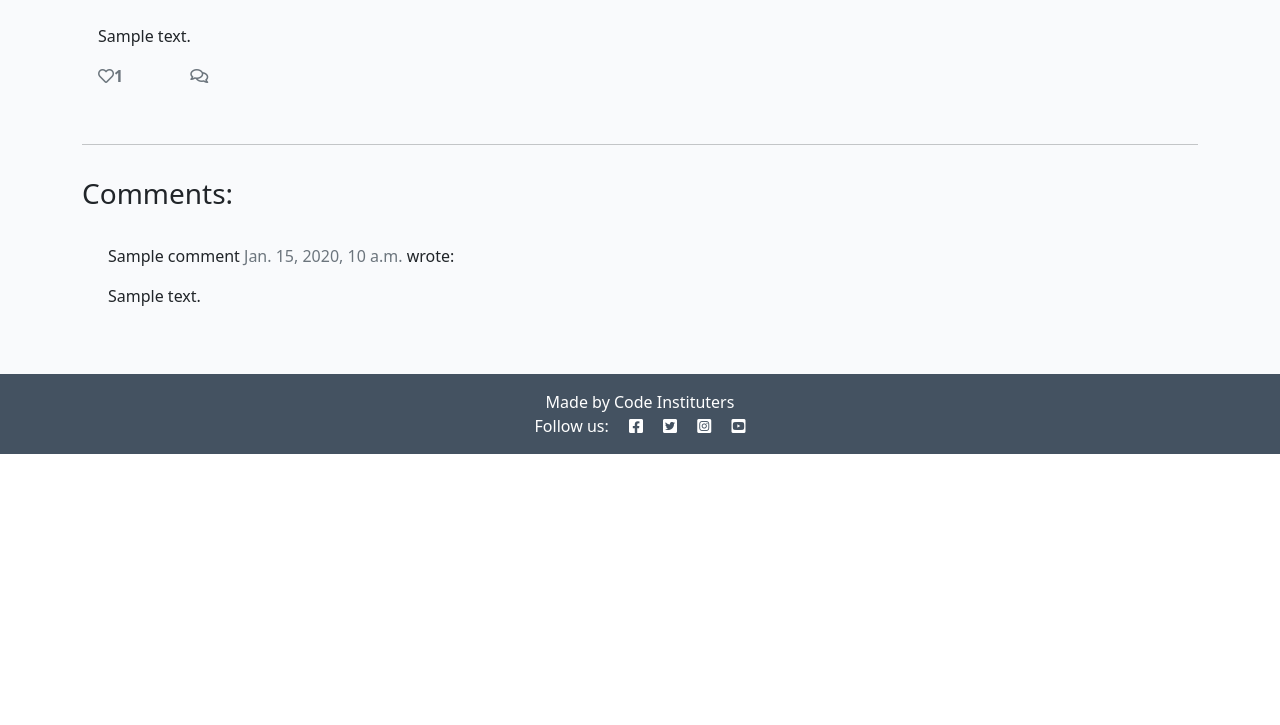
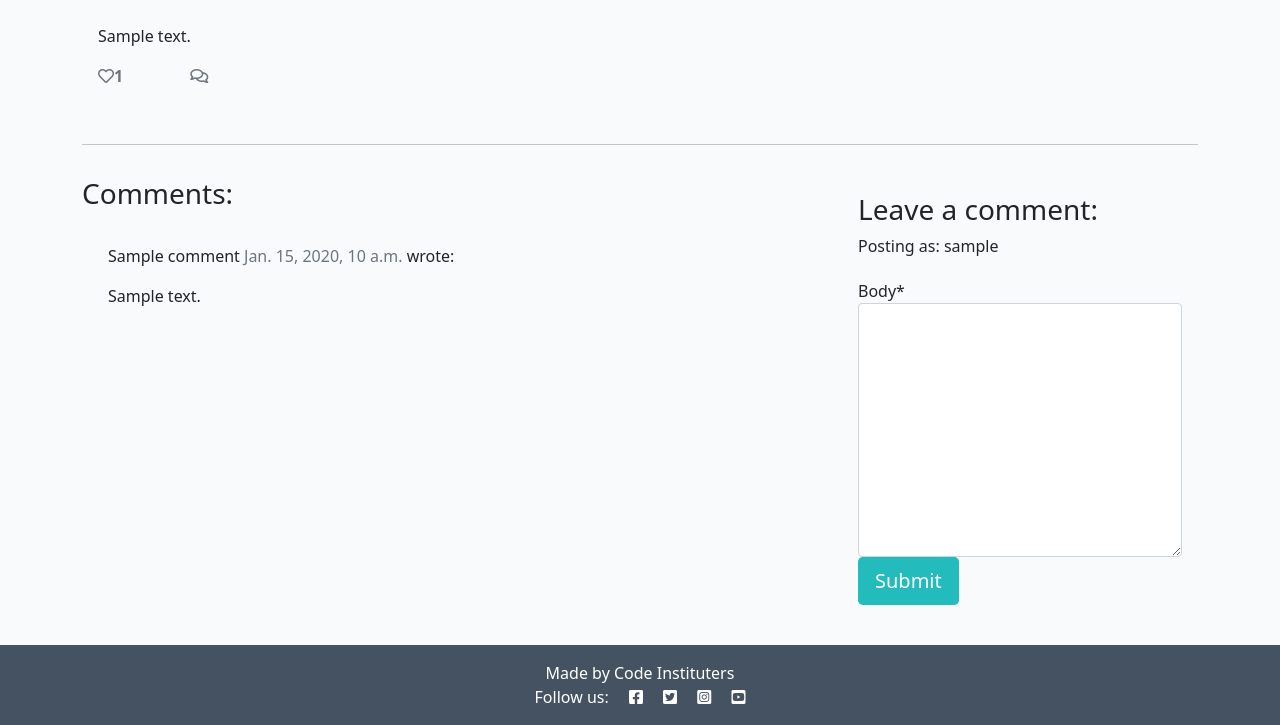
Before and after one commit to Jack112-create/DjangoBlog, a Django app: a page that uses templates/post_detail.html in a window 1280 px wide. Shown: the part 348-1073 px from the top of the page. Before the commit the page ends 802 px from the top, so only its background shows below. Run offline with Django 3.2, Linux system fonts and the light colour scheme; a user stored in the database is signed in; tables that the repository leaves empty hold one stand-in row (values such as "Sample post"); some libraries are stand-ins or nearby versions.

Commit message:
Add comment functionality

```diff
--- /dev/null
+++ b/blog/forms.py
@@ -0,0 +1,8 @@
+from .models import Comment
+from django import forms
+
+
+class CommentForm(forms.ModelForm):
+    class Meta:
+        model = Comment
+        fields = ('body',)
--- a/blog/views.py
+++ b/blog/views.py
@@ -1,6 +1,7 @@
 from django.shortcuts import render, get_object_or_404
 from django.views import generic, View
 from .models import Post
+from .forms import CommentForm
 
 
 class PostList(generic.ListView):
@@ -26,6 +27,39 @@ class PostDetail(View):
             {
                 "post": post,
                 "comments": comments,
-                "liked": liked
-            }
+                "commented": False,
+                "liked": liked,
+                "comment_form": CommentForm()
+            },
         )
+
+    def post(self, request, slug, *args, **kwargs):
+        queryset = Post.objects.filter(status=1)
+        post = get_object_or_404(queryset, slug=slug)
+        comments = post.comments.filter(approved=True).order_by('created_on')
+        liked = False
+        if post.likes.filter(id=self.request.user.id).exists():
+            liked = True
+
+        comment_form = CommentForm(data=request.POST)
+
+        if comment_form.is_valid():
+            comment_form.instance.email = request.user.email
+            comment_form.instance.name = request.user.username
+            comment = comment_form.save(commit=False)
+            comment.post = post
+            comment.save()
+        else:
+            comment_form = CommentForm()
+
+        return render(
+            request,
+            "post_detail.html",
+            {
+                "post": post,
+                "comments": comments,
+                "commented": True,
+                "liked": liked,
+                "comment_form": CommentForm()
+            },
+        )
--- a/codestar/settings.py
+++ b/codestar/settings.py
@@ -49,6 +49,7 @@ INSTALLED_APPS = [
     'django.contrib.staticfiles',
     'cloudinary',
     'django_summernote',
+    'crispy_forms',
     'blog',
 ]
 
@@ -56,6 +57,8 @@ SITE_ID = 1
 
 LOGIN_REDIRECT_URL = '/'
 LOGOUT_REDIRECT_URL = '/'
+
+CRISPY_TEMPLATE_PACK = 'bootstrap4'
 
 MIDDLEWARE = [
     'django.middleware.security.SecurityMiddleware',
--- a/requirements.txt
+++ b/requirements.txt
@@ -4,6 +4,7 @@ dj-database-url==0.5.0
 dj3-cloudinary-storage==0.0.6
 Django==3.2
 django-allauth==0.47.0
+django-crispy-forms==1.13.0
 django-summernote==0.8.20.0
 gunicorn==20.1.0
 oauthlib==3.1.1
--- a/templates/post_detail.html
+++ b/templates/post_detail.html
@@ -1,4 +1,6 @@
 {% extends 'base.html' %} {% block content %}
+
+{% load crispy_forms_tags %}
 
 <div class="masthead">
     <div class="container">
@@ -79,6 +81,22 @@
         <div class="col-md-4 card mb-4  mt-3 ">
             <div class="card-body">
                 <!-- For later -->
+                {% if commented %}
+                <div class="alert alert-success" role="alert">
+                    Your comment is awaiting approval
+                </div>
+                {% else %}
+                {% if user.is_authenticated %}
+
+                <h3>Leave a comment:</h3>
+                <p>Posting as: {{ user.username }}</p>
+                <form method="post" style="margin-top: 1.3em;">
+                    {{ comment_form | crispy }}
+                    {% csrf_token %}
+                    <button type="submit" class="btn btn-signup btn-lg">Submit</button>
+                </form>
+                {% endif %}
+                {% endif %}
             </div>
         </div>
     </div>
```
